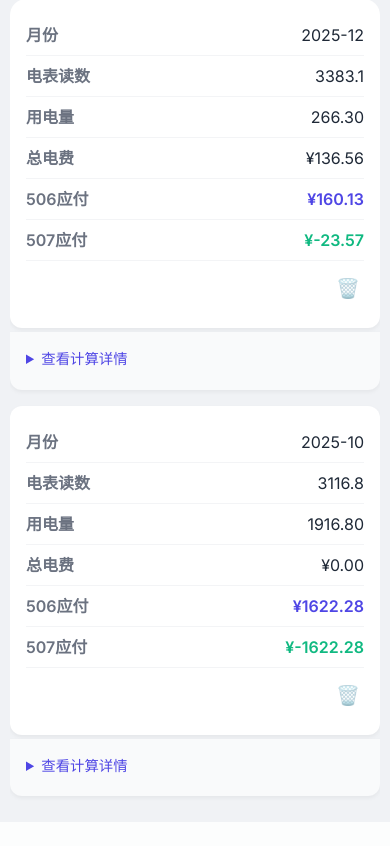
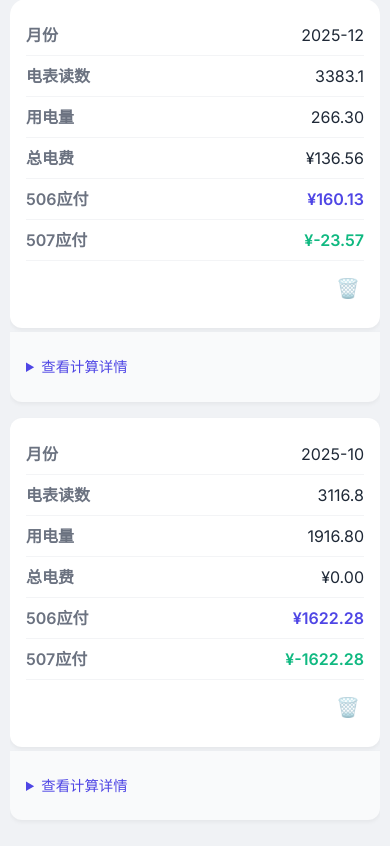
Before and after one commit to pepperchili/CalculateElectricityBill, a Flask app: page / in a window 390 px wide. Shown: the part 776-1622 px from the top of the page. Before the commit the page ends 1577 px from the top, so only its background shows below. Run offline with Flask 3, Linux system fonts and the light colour scheme; data comes from the database, SQL or seed files in the repository.

Commit message:
fix:优化UI

```diff
--- a/static/style.css
+++ b/static/style.css
@@ -308,16 +308,38 @@ pre {
         width: 100% !important;
         max-width: 100% !important;
         min-width: 0;
+        box-sizing: border-box !important;
+        /* Force box-sizing */
+    }
+
+    /* Specific fix for iOS date/month inputs */
+    input[type="month"],
+    input[type="date"] {
+        -webkit-appearance: none;
+        appearance: none;
+        background-color: #fff;
+        /* Force white background */
     }
 
     /* Reduce padding for details */
     details {
-        padding: 4px 0;
+        padding: 0;
+        /* Remove vertical padding completely */
+        margin-top: 4px;
+    }
+
+    summary {
+        padding: 8px 0;
+        /* Add touch target to summary instead */
     }
 
     pre {
         padding: 8px;
-        margin: 4px 0 0 0;
+        margin: 0;
         font-size: 0.75rem;
+        white-space: pre-wrap;
+        /* Ensure text wraps */
+        word-break: break-all;
+        /* Force break if necessary */
     }
 }
--- a/templates/base.html
+++ b/templates/base.html
@@ -8,7 +8,7 @@
     <link rel="preconnect" href="https://fonts.googleapis.com">
     <link rel="preconnect" href="https://fonts.gstatic.com" crossorigin>
     <link href="https://fonts.googleapis.com/css2?family=Inter:wght@300;400;600&display=swap" rel="stylesheet">
-    <link rel="stylesheet" href="{{ url_for('static', filename='style.css') }}?v=2">
+    <link rel="stylesheet" href="{{ url_for('static', filename='style.css') }}?v=3">
 </head>
 
 <body>
```
